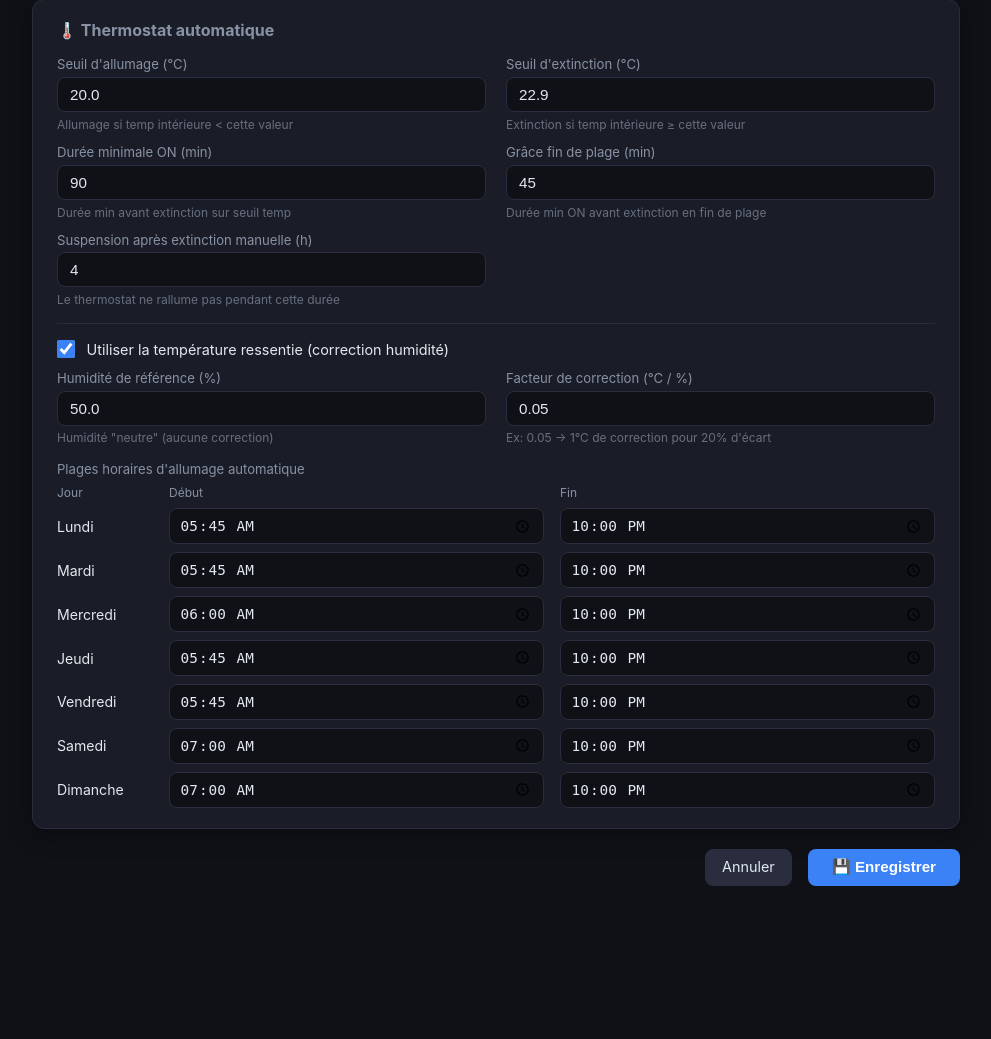
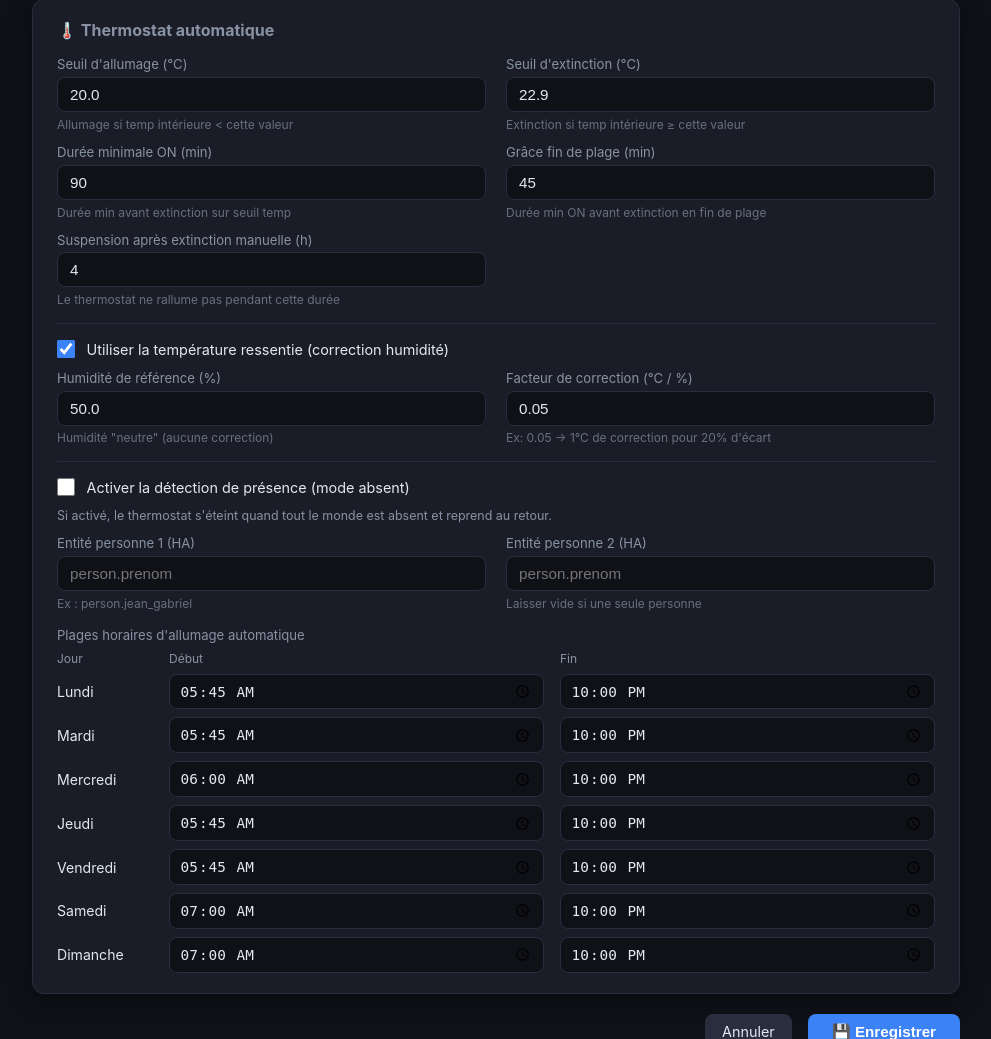
Before and after one commit to haysjg/Heating-Advisor, a Flask app: page /config in a window 1280 px wide. Shown: the part 2663-3702 px from the top of the page, without its empty margins (144-1135 px from the left). Before the commit the page ends 3549 px from the top, so only its background shows below. Run offline with Flask 3, Linux system fonts and the light colour scheme.

Commit message:
feat: mode absent via détection de présence Home Assistant
- Nouvelle fonction get_presence() dans homeassistant.py
- Si presence_enabled et tous absent (not_home), le thermostat
  éteint le poêle et se met en pause jusqu'au retour
- Reprise automatique quand quelqu'un rentre (suspension manuelle respectée)
- Toggle activation/désactivation dans /config
- Deux champs entité person HA configurables (jusqu'à 2 personnes)
- Statut présence affiché dans la carte thermostat (🏠 / 🚗)

Co-Authored-By: Claude Sonnet 4.6 <noreply@anthropic.com>

```diff
--- a/app.py
+++ b/app.py
@@ -160,6 +160,11 @@ def index():
     try:
         data = get_analysis()
         thermostat_state = thermostat_module.get_state()
+        if config.THERMOSTAT.get("presence_enabled"):
+            present = ha_client.get_presence(config.HOME_ASSISTANT, config.THERMOSTAT.get("person_entities", []))
+            thermostat_state["everyone_away"] = present is False
+        else:
+            thermostat_state["everyone_away"] = False
         return render_template("index.html", data=data, config=config, thermostat_state=thermostat_state)
     except Exception as e:
         logger.exception("Erreur index : %s", e)
@@ -268,6 +273,8 @@ def api_thermostat_diagnose():
         ) if indoor and indoor.get("temperature") is not None else None,
         "next_check": next_run,
         "suspended_until": state.get("suspended_until"),
+        "presence_enabled": config.THERMOSTAT.get("presence_enabled", False),
+        "everyone_away": ha_client.get_presence(config.HOME_ASSISTANT, config.THERMOSTAT.get("person_entities", [])) is False if config.THERMOSTAT.get("presence_enabled") else None,
     })
 
 
@@ -409,6 +416,8 @@ def api_config_save():
                 "min_on_minutes": int(data.get("thermostat_min_on", config.THERMOSTAT.get("min_on_minutes", 90))),
                 "end_of_schedule_grace_minutes": int(data.get("thermostat_grace", config.THERMOSTAT.get("end_of_schedule_grace_minutes", 45))),
                 "manual_off_suspend_hours": float(data.get("thermostat_suspend_hours", config.THERMOSTAT.get("manual_off_suspend_hours", 4))),
+                "presence_enabled": bool(data.get("thermostat_presence_enabled", config.THERMOSTAT.get("presence_enabled", False))),
+                "person_entities": [e.strip() for e in data.get("person_entities", config.THERMOSTAT.get("person_entities", [])) if e.strip()],
                 "use_felt_temperature": bool(data.get("thermostat_use_felt", config.THERMOSTAT.get("use_felt_temperature", True))),
                 "humidity_reference": float(data.get("thermostat_humidity_ref", config.THERMOSTAT.get("humidity_reference", 50.0))),
                 "humidity_correction_factor": float(data.get("thermostat_humidity_factor", config.THERMOSTAT.get("humidity_correction_factor", 0.05))),
--- a/config.py
+++ b/config.py
@@ -87,6 +87,8 @@ THERMOSTAT = {
     "end_of_schedule_grace_minutes": 45,  # durée minimale ON avant extinction fin de plage
     "check_interval_minutes": 10,         # fréquence de vérification
     "manual_off_suspend_hours": 4,        # suspension du thermostat après extinction manuelle (heures)
+    "presence_enabled": False,            # mode absent : thermostat en pause si tout le monde est parti
+    "person_entities": [],                # entités HA person à surveiller (ex. ["person.jg", "person.carine"])
     "use_felt_temperature": True,         # utiliser la température ressentie (temp + correction humidité)
     "humidity_reference": 50.0,           # humidité de référence (%)
     "humidity_correction_factor": 0.05,   # correction °C par % d'écart à la référence
--- a/modules/thermostat.py
+++ b/modules/thermostat.py
@@ -257,6 +257,22 @@ def check_and_apply(ha_cfg: dict, thermostat_cfg: dict, recommendation: str, ema
     last_on = datetime.fromisoformat(last_on_str) if last_on_str else None
     on_minutes = (datetime.now() - last_on).total_seconds() / 60 if last_on else 0
 
+    # ── Mode absent ───────────────────────────────────────────
+    if thermostat_cfg.get("presence_enabled"):
+        person_entities = thermostat_cfg.get("person_entities", [])
+        present = ha_client.get_presence(ha_cfg, person_entities)
+        if present is False:
+            logger.debug("Thermostat : tout le monde absent, thermostat en pause")
+            if current == "on":
+                logger.info("Thermostat : extinction poêle — tout le monde absent")
+                ha_client.turn_off(ha_cfg)
+                _save_state({
+                    **state,
+                    "state": "off",
+                    "last_turned_off": datetime.now().isoformat(),
+                })
+            return
+
     # ── Vérification suspension ───────────────────────────────
     suspended_until_str = state.get("suspended_until")
     if suspended_until_str:
--- a/templates/config.html
+++ b/templates/config.html
@@ -548,6 +548,33 @@
         </div>
       </div>
 
+      <hr class="section-divider" style="margin:1rem 0">
+
+      <div style="display:flex;align-items:center;gap:0.75rem;margin-bottom:0.75rem">
+        <input type="checkbox" id="thermostat_presence_enabled" style="width:1.1rem;height:1.1rem;accent-color:var(--blue);cursor:pointer"
+               {% if config.THERMOSTAT.presence_enabled %}checked{% endif %}>
+        <label for="thermostat_presence_enabled" style="font-size:0.9rem;cursor:pointer">
+          Activer la détection de présence (mode absent)
+        </label>
+      </div>
+      <p style="font-size:0.78rem;color:var(--text-sub);margin:0 0 0.75rem">
+        Si activé, le thermostat s'éteint quand tout le monde est absent et reprend au retour.
+      </p>
+      <div class="form-grid">
+        <div class="form-group">
+          <label>Entité personne 1 (HA)</label>
+          <input type="text" id="presence_person_1" placeholder="person.prenom"
+                 value="{{ config.THERMOSTAT.person_entities[0] if config.THERMOSTAT.person_entities|length > 0 else '' }}">
+          <span class="hint">Ex : person.jean_gabriel</span>
+        </div>
+        <div class="form-group">
+          <label>Entité personne 2 (HA)</label>
+          <input type="text" id="presence_person_2" placeholder="person.prenom"
+                 value="{{ config.THERMOSTAT.person_entities[1] if config.THERMOSTAT.person_entities|length > 1 else '' }}">
+          <span class="hint">Laisser vide si une seule personne</span>
+        </div>
+      </div>
+
       <p style="font-size:0.82rem;color:var(--text-sub);margin:1rem 0 0.5rem">Plages horaires d'allumage automatique</p>
       <div style="display:grid;grid-template-columns:6rem 1fr 1fr;gap:0.5rem 1rem;align-items:center">
         <span style="font-size:0.75rem;color:var(--text-sub)">Jour</span>
@@ -654,6 +681,9 @@
       thermostat_temp_off:  parseFloat(getVal('thermostat_temp_off')),
       thermostat_min_on:    parseInt(getVal('thermostat_min_on')),
       thermostat_grace:     parseInt(getVal('thermostat_grace')),
+      thermostat_suspend_hours: parseFloat(getVal('thermostat_suspend_hours')),
+      thermostat_presence_enabled: document.getElementById('thermostat_presence_enabled').checked,
+      person_entities: [getVal('presence_person_1'), getVal('presence_person_2')].filter(v => v.trim() !== ''),
       thermostat_use_felt:  document.getElementById('thermostat_use_felt').checked,
       thermostat_humidity_ref: parseFloat(getVal('thermostat_humidity_ref')),
       thermostat_humidity_factor: parseFloat(getVal('thermostat_humidity_factor')),
```
Also changed, not shown: modules/homeassistant.py (+23 -0 lines), templates/index.html (+10 -0 lines).
